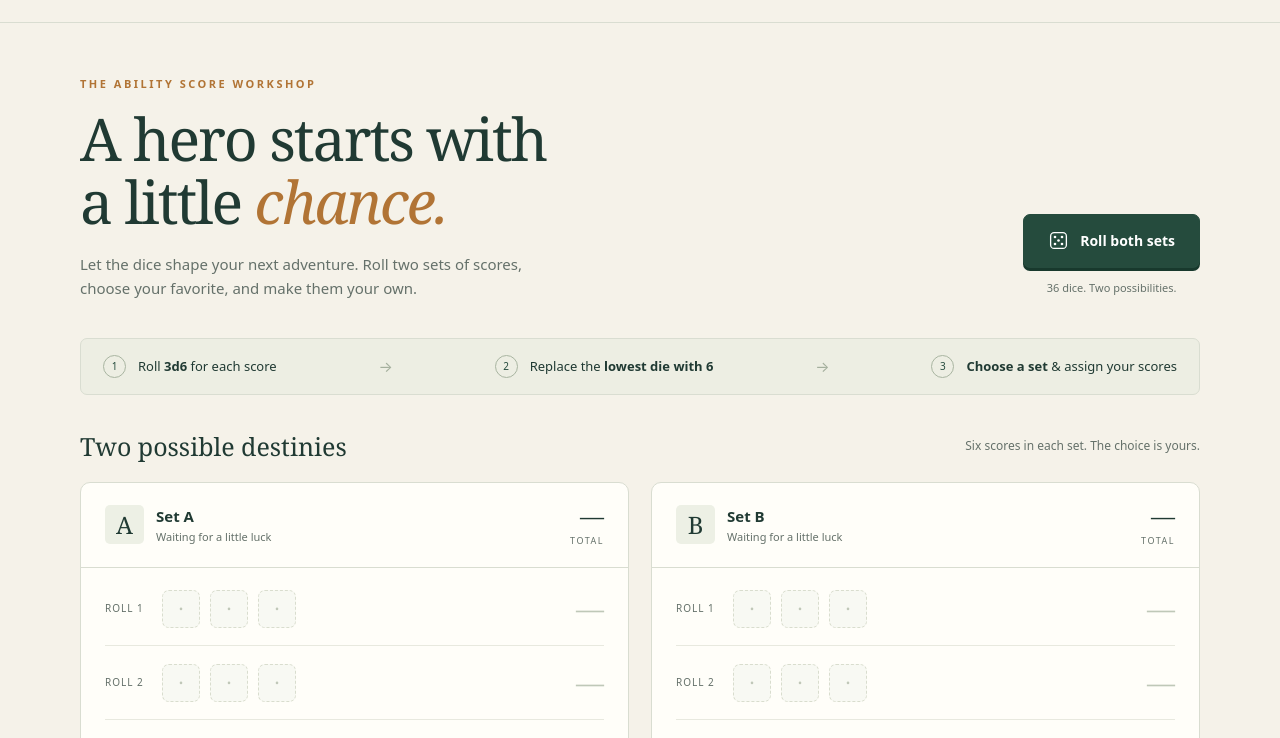
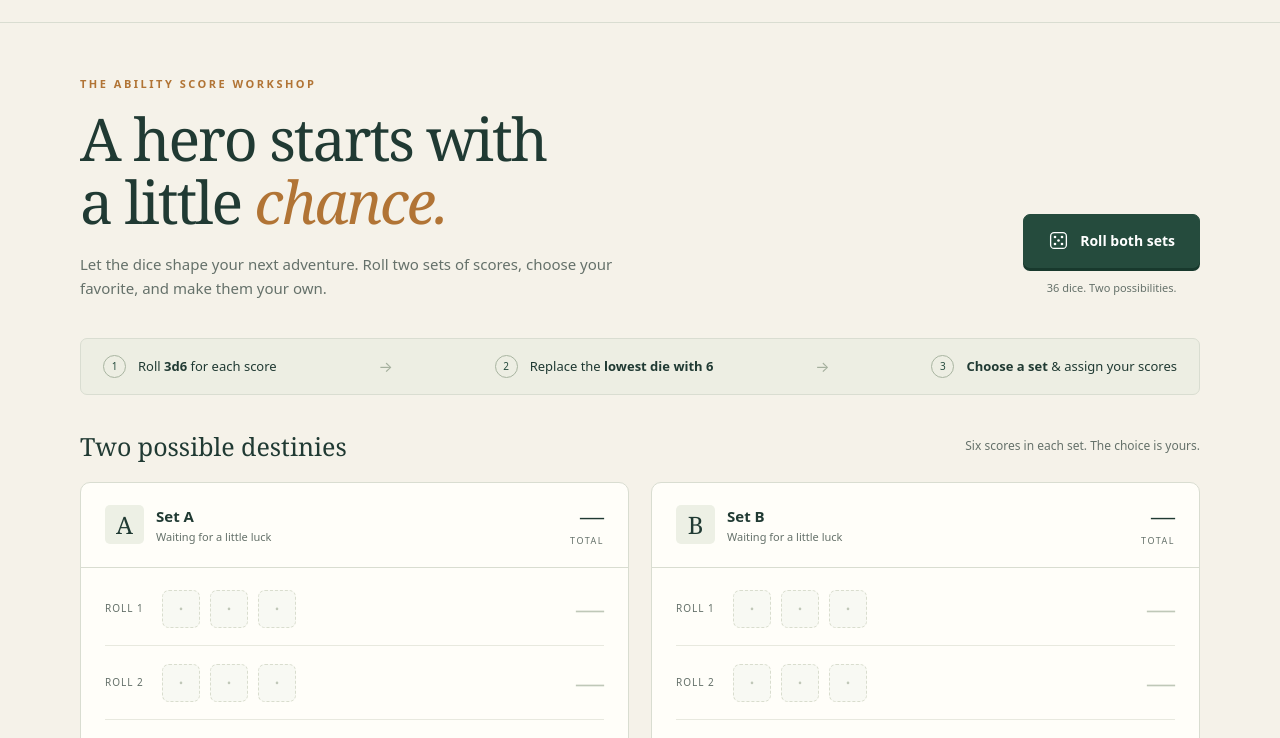
Before and after one commit to KikiHub9000/statforge, a plain HTML site: page index.html in a window 1280 px wide. Shown: the part 62-800 px from the top of the page. Drawn offline with Linux system fonts and the light colour scheme.

Commit message:
Update index.html
fix line break

```diff
--- a/index.html
+++ b/index.html
@@ -19,7 +19,7 @@
 <body>
 <header><div class="wrap nav"><div class="brand"><svg viewBox="0 0 32 36" fill="none" aria-hidden="true"><path d="M16 1 31 10v17L16 35 1 27V10Z M1 10l15 7 15-7M16 17v18M16 1 8 14l8 13 8-13ZM1 27l15-10 15 10" stroke="currentColor" stroke-width="1.3"/></svg>STATFORGE</div><div class="nav-note">Character beginnings</div></div></header>
 <main class="wrap">
-<section class="hero" aria-labelledby="title"><div><div class="eyebrow">The ability score workshop</div><h1>A hero starts with<br>a little <em>chance.</em></h1><p>Let the dice shape your next adventure. Roll two sets of scores,<br class="desktop-break"> choose your favorite, and make them your own.</p></div><div class="hero-action"><button id="roll" class="primary"><svg viewBox="0 0 24 24" fill="none" aria-hidden="true"><rect x="3" y="3" width="18" height="18" rx="4" stroke="currentColor" stroke-width="1.5"/><circle cx="8" cy="8" r="1.5" fill="currentColor"/><circle cx="16" cy="8" r="1.5" fill="currentColor"/><circle cx="12" cy="12" r="1.5" fill="currentColor"/><circle cx="8" cy="16" r="1.5" fill="currentColor"/><circle cx="16" cy="16" r="1.5" fill="currentColor"/></svg><span id="roll-label">Roll both sets</span></button><div class="action-note">36 dice. Two possibilities.</div></div></section>
+<section class="hero" aria-labelledby="title"><div><div class="eyebrow">The ability score workshop</div><h1>A hero starts with<br>a little <em>chance.</em></h1><p>Let the dice shape your next adventure. Roll two sets of scores, choose your favorite, and make them your own.</p></div><div class="hero-action"><button id="roll" class="primary"><svg viewBox="0 0 24 24" fill="none" aria-hidden="true"><rect x="3" y="3" width="18" height="18" rx="4" stroke="currentColor" stroke-width="1.5"/><circle cx="8" cy="8" r="1.5" fill="currentColor"/><circle cx="16" cy="8" r="1.5" fill="currentColor"/><circle cx="12" cy="12" r="1.5" fill="currentColor"/><circle cx="8" cy="16" r="1.5" fill="currentColor"/><circle cx="16" cy="16" r="1.5" fill="currentColor"/></svg><span id="roll-label">Roll both sets</span></button><div class="action-note">36 dice. Two possibilities.</div></div></section>
 <div class="rule-strip" aria-label="How it works"><div class="rule"><span class="step-dot">1</span><span>Roll <strong>3d6</strong> for each score</span></div><span class="rule-sep" aria-hidden="true">→</span><div class="rule"><span class="step-dot">2</span><span>Replace the <strong>lowest die with 6</strong></span></div><span class="rule-sep" aria-hidden="true">→</span><div class="rule"><span class="step-dot">3</span><span><strong>Choose a set</strong> & assign your scores</span></div></div>
 <section aria-labelledby="sets-title"><div class="section-head"><h2 id="sets-title">Two possible destinies</h2><p>Six scores in each set. The choice is yours.</p></div><div class="sets" id="sets"></div><div class="legend"><span class="legend-mark" aria-hidden="true"></span><span>Gold die = lowest roll replaced with 6. The original appears below. Ties replace one die.</span></div></section>
 <section class="assignment" aria-labelledby="assign-title"><div class="section-head"><h2 id="assign-title">Build your character</h2><div class="small-actions"><button class="text-button" id="auto" disabled>Assign highest first ↓</button><button class="text-button" id="clear" disabled>Clear assignments</button></div></div><p class="assignment-note" id="assignment-note">Choose a rolled set above to start assigning your ability scores.</p><div class="ability-grid" id="abilities"></div><div class="assign-footer"><span class="completion" id="completion">0 / 6 abilities assigned</span><button class="text-button" id="copy" disabled>Copy character stats ↗</button></div></section>
```
